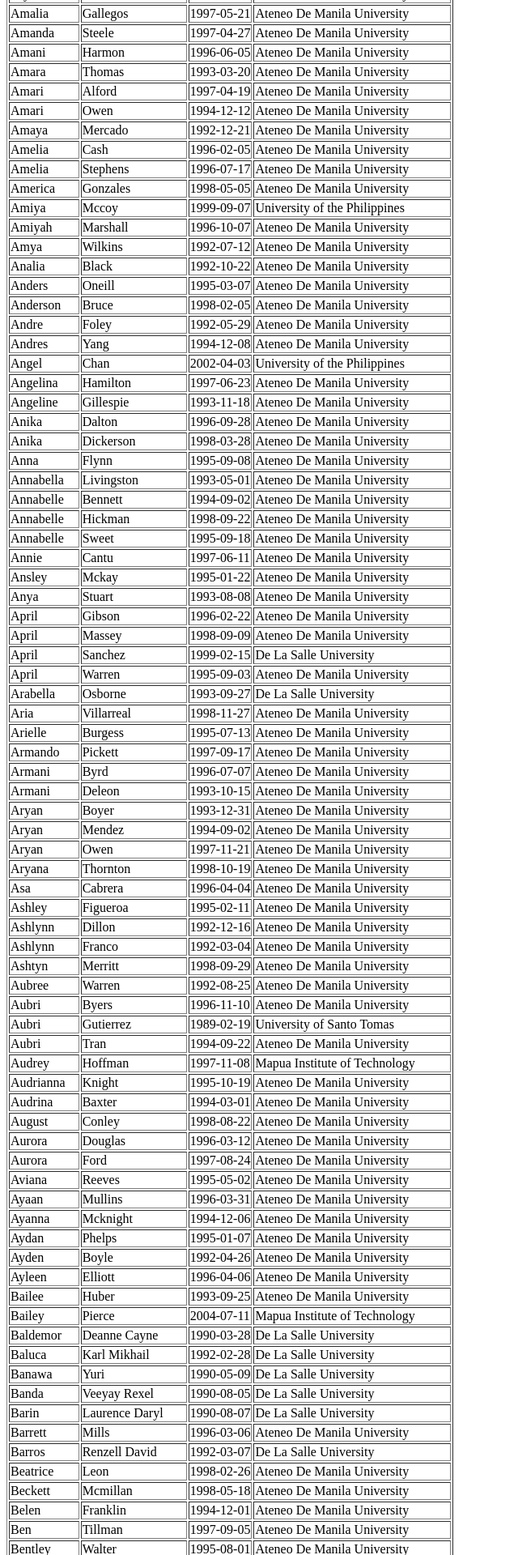
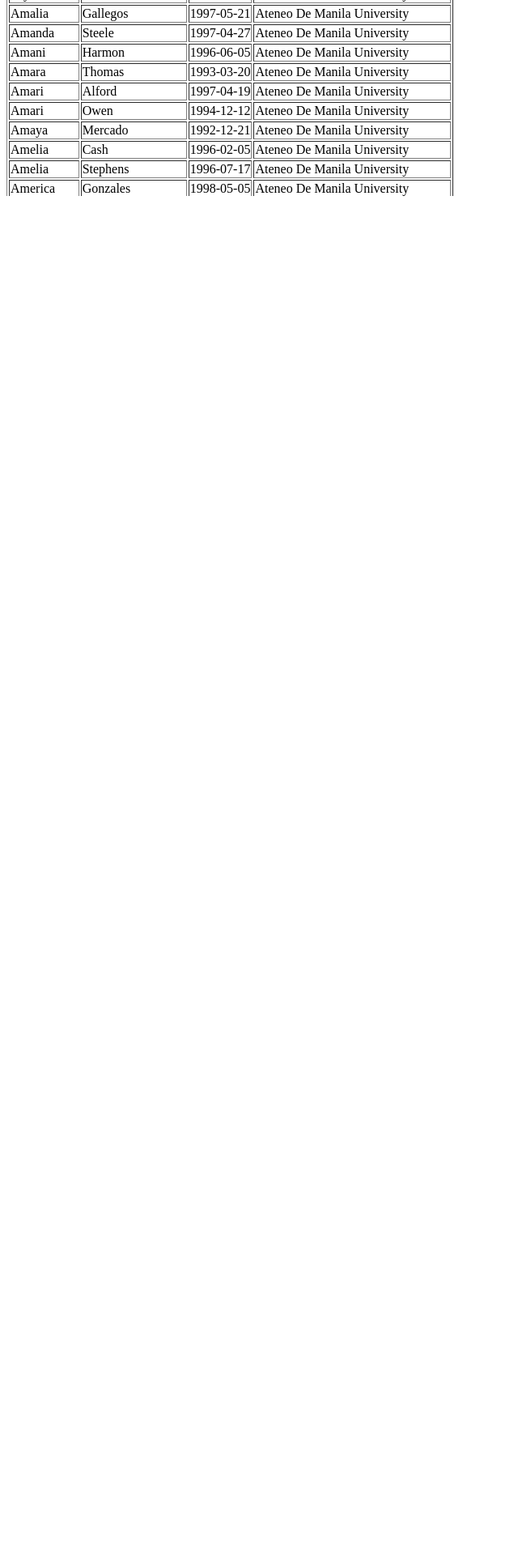
Before and after one commit to diangiaz/sysintg, a PHP site: page /content.php in a window 1280 px wide. Shown: the part 1607-3527 px from the top of the page at 81% size, without its empty margins (0-640 px from the left). After the commit the page ends 1849 px from the top, so only its background shows below. Run offline with PHP 8.4, Linux system fonts and the light colour scheme; data comes from the database, SQL or seed files in the repository.

Commit message:
complete?

```diff
--- a/content.php
+++ b/content.php
@@ -72,7 +72,7 @@
 	<input type="checkbox" name="school[]" value="University of the Philippines" <?php if ($_SESSION['UP']) echo "checked"; ?>> UP <br>
 	<input type="checkbox" name="school[]" value="Systems Technology Institute" <?php if ($_SESSION['STI']) echo "checked"; ?>> STI<br>
 	<input type="submit" value="Update Table">
-		<div class="col-md-12">
+		<div class="col-sm-12" style = "height: 65%;overflow-y:auto;overflow-x:auto;margin-bottom:20px">
 		<table border = "1">
 			<thead>
 			<tr>
@@ -83,8 +83,7 @@
 			</tr>
 			</thead>
 
-	</form>
-		</div>
+
             <tbody>
 
 			<?php
@@ -118,5 +117,7 @@
             </tbody>
 
 		</table>
+		</div>
     </div>
+	</form>
 </div>
```
